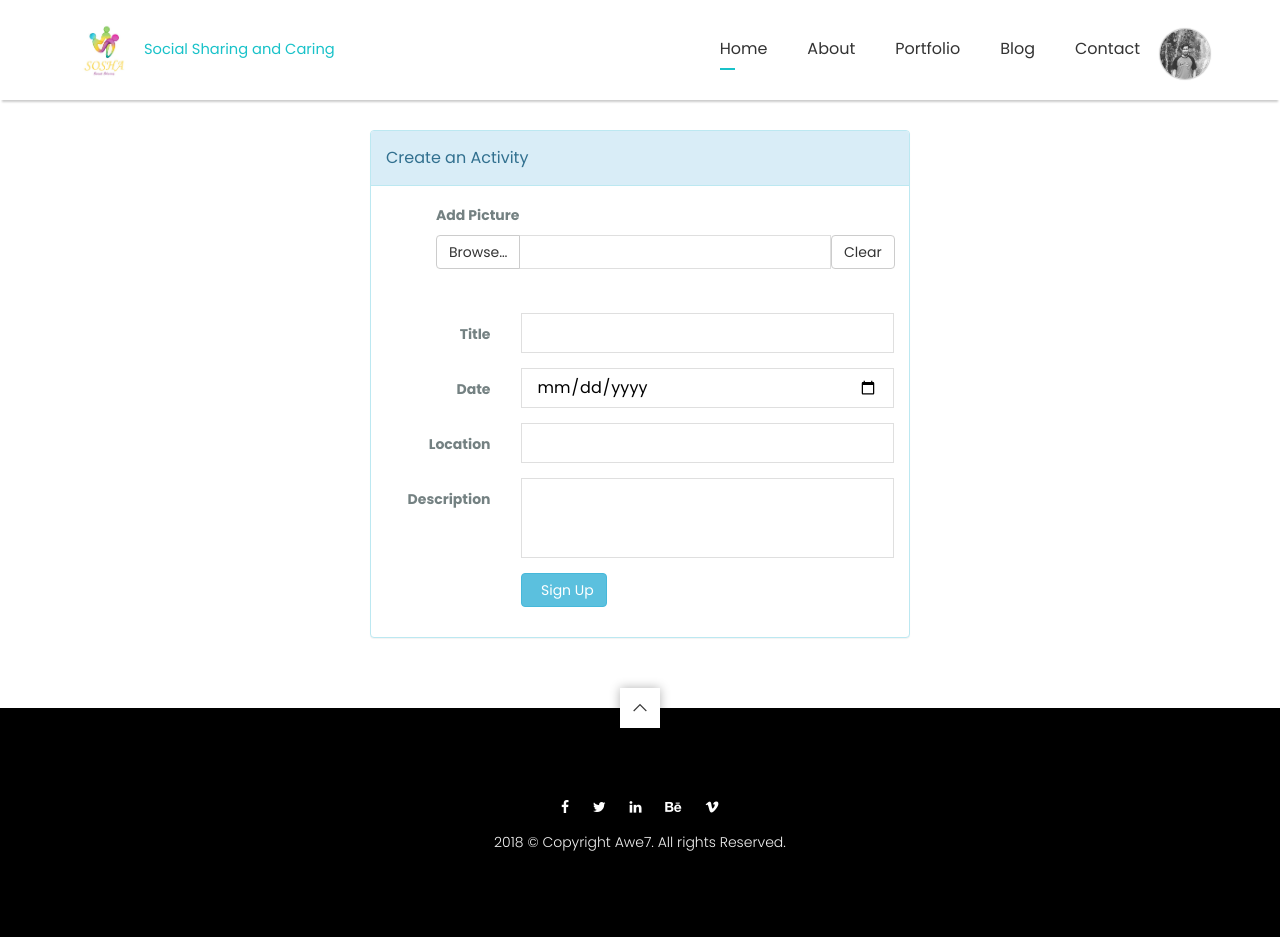
After one commit to nabilahyf/SoSha, a CodeIgniter app: page /SoSha/index.php/activity/index in a window 1280 px wide. The commit adds this page. Run offline with CodeIgniter, Linux system fonts and the light colour scheme; some libraries are stand-ins or nearby versions.

Commit message:
Create view page for make an activity

```diff
--- a/application/config/autoload.php
+++ b/application/config/autoload.php
@@ -89,7 +89,7 @@ $autoload['drivers'] = array();
 |
 |	$autoload['helper'] = array('url', 'file');
 */
-$autoload['helper'] = array('url','form','text','date','security');
+$autoload['helper'] = array('url','form','file','text','date','security');
 
 
 $autoload['plugin'] = array('captcha');
--- /dev/null
+++ b/application/controllers/Activity.php
@@ -0,0 +1,18 @@
+<?php
+defined('BASEPATH') OR exit('No direct script access allowed');
+
+class Activity extends CI_Controller {
+	function __construct(){
+		parent::__construct();
+		// $this->load->helper("file");
+		// $this->load->model('M_user');
+	}
+
+	public function index()
+	{
+		$this->load->view('create_activity');
+	}
+
+}
+
+?>
--- /dev/null
+++ b/application/views/create_activity.php
@@ -0,0 +1,191 @@
+<!DOCTYPE html>
+<html>
+	<head>
+		<title>Sosha - Social Sharing and Caring</title>
+		<link rel="shortcut icon" type="image/x-icon" href="assets/img/logo.jpeg" />
+		<meta charset="utf-8">
+		<meta name="viewport" content="width=device-width, initial-scale=1.0, maximum-scale=1.0, user-scalable=no">
+		<meta name="format-detection" content="telephone=no">
+		<meta name="apple-mobile-web-app-capable" content="yes">
+		<!-- Fonts-->
+		<link rel="stylesheet" type="text/css" href="assets/fonts/fontawesome/font-awesome.min.css">
+		<link rel="stylesheet" type="text/css" href="assets/fonts/pe-icon/pe-icon.css">
+		<!-- Vendors-->
+		<link rel="stylesheet" href="https://maxcdn.bootstrapcdn.com/bootstrap/3.3.7/css/bootstrap.min.css">
+		<link rel="stylesheet" type="text/css" href="assets/vendors/bootstrap/grid.css">
+		<link rel="stylesheet" type="text/css" href="assets/vendors/magnific-popup/magnific-popup.min.css">
+		<link rel="stylesheet" type="text/css" href="assets/vendors/swiper/swiper.css">
+		<!-- App & fonts-->
+		<link rel="stylesheet" type="text/css" href="https://fonts.googleapis.com/css?family=Poppins:300,400,500,600,700">
+		<link rel="stylesheet" type="text/css" href="assets/css/main.css">
+		<link rel="stylesheet" type="text/css" href="assets/css/upload.css"><!--[if lt IE 9]>
+			<script src="https://oss.maxcdn.com/libs/html5shiv/3.7.0/html5shiv.js"></script>
+		<![endif]-->
+	</head>
+
+	<body>
+		<div class="page-wrap">
+
+
+			<!-- header -->
+			<header class="header " style="box-shadow: 0 4px 2px -2px #ccc;">
+				<div class="container">
+					<div class="header__inner">
+						<div class="header__logo"><a href="" style="font-size: 11pt;"><img src="assets/img/logo.jpeg" width="70px" alt=""/> Social Sharing and Caring</a></div>
+						<div class="header__menu">
+
+							<!-- onepage-nav -->
+							<nav class="onepage-nav">
+
+								<!-- onepage-menu -->
+								<ul class="onepage-menu">
+									<li class="current-menu-item"><a href="#id-1" style="color: #333;">Home</a>
+									</li>
+									<li><a href="#id-2" style="color: #333;">About</a>
+									</li>
+									<li><a href="#id-3" style="color: #333;">Portfolio</a>
+									</li>
+									<li><a href="#id-4" style="color: #333;">Blog</a>
+									</li>
+									<li><a href="#id-5" style="color: #333;">Contact</a>
+									</li>
+									<li><img src="<?php echo base_url().'profile/1524510972_me.jpg'; ?>" style="width: 50px; border-radius: 50%; box-shadow: 0px 0px 1px 1px #ccc;">
+									</li>
+								</ul><!-- onepage-menu -->
+
+								<div class="navbar-toggle"><span></span><span></span><span></span></div>
+							</nav><!-- End / onepage-nav -->
+
+						</div>
+					</div>
+				</div>
+			</header><!-- End / header -->
+
+
+            <div class="container" style="padding-bottom: 50px;">
+                <div id="signupbox" style="margin-top:30px;" class="mainbox col-md-6 col-md-offset-3 col-sm-8 col-sm-offset-2">
+                    <div class="panel panel-info">
+                        <div class="panel-heading">
+                            <div class="panel-title">Create an Activity</div>
+                        </div>
+                        <div class="panel-body" >
+                            <form id="signupform" class="form-horizontal" role="form">
+
+                                <div id="signupalert" style="display:none" class="alert alert-danger">
+                                    <p>Error:</p>
+                                    <span></span>
+                                </div>
+
+
+
+                                <div class="form-group" style="margin-left: 50px!important;">
+                                    <label>Add Picture</label>
+                                    <div class="input-group">
+                                        <span class="input-group-btn">
+                                            <span class="btn btn-default btn-file">
+                                                Browse… <input name="gambar" type="file" accept="image/png, image/jpeg, image/gif" id="imgInp">
+                                            </span>
+                                        </span>
+                                        <input id='urlname' type="text" style="height: 34px!important; width: 80%" readonly>
+                                <button id="clear" class="btn btn-default">Clear</button>
+                                    </div>
+                                    <img id='img-upload'/>
+                                </div>
+
+
+                                <div class="form-group">
+                                    <label for="title" class="col-md-3 control-label">Title</label>
+                                    <div class="col-md-9">
+                                        <input type="text" class="form-control" name="title">
+                                    </div>
+                                </div>
+
+                                <div class="form-group">
+                                    <label for="date" class="col-md-3 control-label">Date</label>
+                                    <div class="col-md-9">
+                                        <input type="date" class="form-control" name="date">
+                                    </div>
+                                </div>
+                                <div class="form-group">
+                                    <label for="location" class="col-md-3 control-label">Location</label>
+                                    <div class="col-md-9">
+                                        <input type="text" class="form-control" name="location">
+                                    </div>
+                                </div>
+                                <div class="form-group">
+                                    <label for="description" class="col-md-3 control-label">Description</label>
+                                    <div class="col-md-9">
+                                        <textarea name="description" rows="50" cols="50"></textarea>
+                                    </div>
+                                </div>
+
+                                <div class="form-group">
+                                    <!-- Button -->
+                                    <div class="col-md-offset-3 col-md-9">
+                                        <button id="btn-signup" type="button" class="btn btn-info"><i class="icon-hand-right"></i> &nbsp; Sign Up</button>
+                                    </div>
+                                </div>
+                            </form>
+                         </div>
+                    </div>
+                </div>
+            </div>
+
+
+			<!-- footer -->
+			<div class="footer">
+				<div id="back-to-top"><i class="pe-7s-angle-up"></i></div>
+				<div class="container">
+					<div class="footer__wrapper">
+						<div class="footer__social">
+
+										<!-- social-icon -->
+										<a class="social-icon" href="#"><i class="social-icon__icon fa fa-facebook"></i>
+										</a><!-- End / social-icon -->
+
+
+										<!-- social-icon -->
+										<a class="social-icon" href="#"><i class="social-icon__icon fa fa-twitter"></i>
+										</a><!-- End / social-icon -->
+
+
+										<!-- social-icon -->
+										<a class="social-icon" href="#"><i class="social-icon__icon fa fa-linkedin"></i>
+										</a><!-- End / social-icon -->
+
+
+										<!-- social-icon -->
+										<a class="social-icon" href="#"><i class="social-icon__icon fa fa-behance"></i>
+										</a><!-- End / social-icon -->
+
+
+										<!-- social-icon -->
+										<a class="social-icon" href="#"><i class="social-icon__icon fa fa-vimeo"></i>
+										</a><!-- End / social-icon -->
+
+						</div>
+						<p class="footer__copy">2018 &copy; Copyright Awe7. All rights Reserved.</p>
+					</div>
+				</div>
+			</div><!-- End / footer -->
+
+		</div>
+		<!-- Vendors-->
+		<script type="text/javascript" src="assets/vendors/jquery/jquery.min.js"></script>
+		<script src="https://ajax.googleapis.com/ajax/libs/jquery/3.3.1/jquery.min.js"></script>
+		<script src="https://maxcdn.bootstrapcdn.com/bootstrap/3.3.7/js/bootstrap.min.js"></script>
+		<script type="text/javascript" src="assets/vendors/imagesloaded/imagesloaded.pkgd.js"></script>
+		<script type="text/javascript" src="assets/vendors/isotope-layout/isotope.pkgd.js"></script>
+		<script type="text/javascript" src="assets/vendors/jquery-one-page/jquery.nav.min.js"></script>
+		<script type="text/javascript" src="assets/vendors/jquery.easing/jquery.easing.min.js"></script>
+		<script type="text/javascript" src="assets/vendors/jquery.matchHeight/jquery.matchHeight.min.js"></script>
+		<script type="text/javascript" src="assets/vendors/magnific-popup/jquery.magnific-popup.min.js"></script>
+		<script type="text/javascript" src="assets/vendors/masonry-layout/masonry.pkgd.js"></script>
+		<script type="text/javascript" src="assets/vendors/swiper/swiper.jquery.js"></script>
+		<script type="text/javascript" src="assets/vendors/menu/menu.js"></script>
+		<script type="text/javascript" src="assets/vendors/typed/typed.min.js"></script>
+		<!-- App-->
+		<script type="text/javascript" src="assets/js/main.js"></script>
+        <script type="text/javascript" src="assets/js/upload.js"></script>
+	</body>
+</html>
--- a/application/views/index.php
+++ b/application/views/index.php
@@ -626,9 +626,9 @@
 
 		</div>
 		<!-- Vendors-->
-		<script type="text/javascript" src="assets/vendors/jquery/jquery.min.js"></sc
+		<script type="text/javascript" src="assets/vendors/jquery/jquery.min.js"></script>
 		<script src="https://ajax.googleapis.com/ajax/libs/jquery/3.3.1/jquery.min.js"></script>
-		<script src="https://maxcdn.bootstrapcdn.com/bootstrap/3.3.7/js/bootstrap.min.js"></script>ript>
+		<script src="https://maxcdn.bootstrapcdn.com/bootstrap/3.3.7/js/bootstrap.min.js"></script>
 		<script type="text/javascript" src="assets/vendors/imagesloaded/imagesloaded.pkgd.js"></script>
 		<script type="text/javascript" src="assets/vendors/isotope-layout/isotope.pkgd.js"></script>
 		<script type="text/javascript" src="assets/vendors/jquery-one-page/jquery.nav.min.js"></script>
--- /dev/null
+++ b/assets/css/upload.css
@@ -0,0 +1,23 @@
+.btn-file {
+    position: relative;
+    overflow: hidden;
+}
+.btn-file input[type=file] {
+    position: absolute;
+    top: 0;
+    right: 0;
+    min-width: 100%;
+    min-height: 100%;
+    font-size: 100px;
+    text-align: right;
+    filter: alpha(opacity=0);
+    opacity: 0;
+    outline: none;
+    background: white;
+    cursor: inherit;
+    display: block;
+}
+
+#img-upload{
+    width: 100%;
+}
```
Also changed, not shown: application/controllers/Welcome.php (+3 -6 lines), assets/js/upload.js (added, +42 -0 lines).
